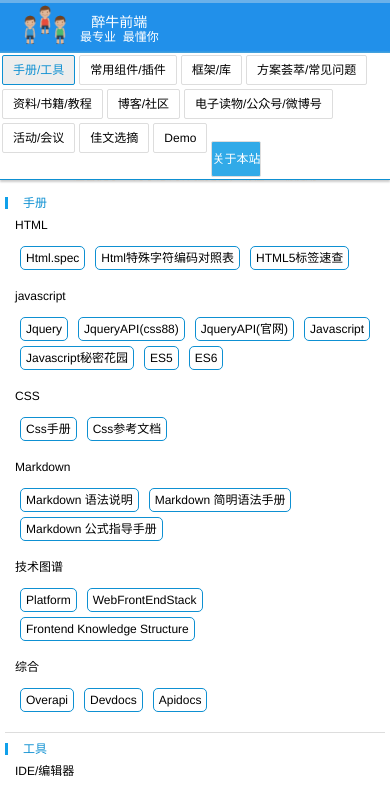
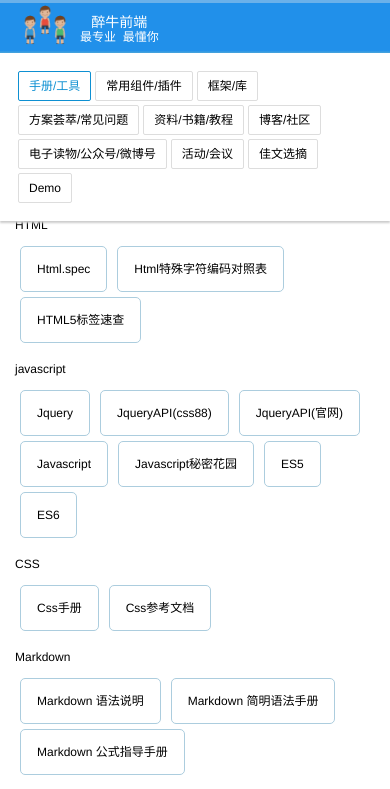
Before and after one commit to ideazhao/f2er-club, a plain HTML site: page index.html in a window 390 px wide. Shown: the top 789 px of the page. Drawn offline with nearby package versions, Linux system fonts and the light colour scheme.

Commit message:
移动端ui优化

```diff
--- a/css/main.css
+++ b/css/main.css
@@ -3,7 +3,8 @@
 /* CSS Document */
  body {
     font-size: 14px;
-    font-family: "Microsoft YaHei","Helvetica Neue", Helvetica, STHeiTi, Arial,sans-serif;
+    font-family: "Arial","Microsoft YaHei","黑体","宋体",sans-serif;
+
     text-align: center;
 }
 article {
@@ -625,10 +626,6 @@ legend {
         margin-bottom: 0;
     }
     .slogan{
-        /*width: 100%;
-        font-size: 12px;
-        line-height: 1.2;
-        margin-top: 5px;*/
         display: none;
     }
     .tips{
@@ -639,7 +636,7 @@ legend {
         display: block;
     }
     /*导航*/
-    .content .sidebar,.sidebar_list.over{
+    .content .sidebar{
         float: none;
         position: fixed;
         z-index: 10;
@@ -654,12 +651,17 @@ legend {
     }
     .sidebar .sidebar_list{
         width: 100%;
+        box-sizing: border-box;
         margin:0;
         padding:0;
         overflow: hidden;
         border-radius: 0;
-        border-bottom: 1px solid #0e90d2;
+        padding: 1rem;
         box-shadow: 0 2px 2px 0 #CCC;
+
+    }
+    .sidebar .sidebar_list.over{
+        display: none;
     }
     .sidebar_list li{
         float: left;
@@ -673,6 +675,12 @@ legend {
     .sidebar_list li.cur{
         border-left-width: 1px;
         border-color: #0e90d2;
+        background: transparent;
+    }
+    .sidebar li.side-about{
+        position: fixed;
+        bottom: 0;
+        width: 100%;
     }
     /*关于*/
     .about .sidebar{
@@ -697,7 +705,7 @@ legend {
         font-size: 12px;
     }
     .content .mainarea li a{
-        padding: 5px;
+        padding: 1rem;
     }
     .content .mainarea,.col-main .mainarea.over{
         float: none;
@@ -713,6 +721,7 @@ legend {
     }
     .item ul li{
         margin: 0 5px 5px 5px;
+        border-color: #accdde;
     }
     .item .mod{
         padding-top: 10px;
--- a/index.html
+++ b/index.html
@@ -1614,7 +1614,7 @@
         </nav>
     </footer>
   </article>
-  <script src="http://apps.bdimg.com/libs/jquery/1.9.1/jquery.min.js"></script>
+  <script src="https://apps.bdimg.com/libs/jquery/1.9.1/jquery.min.js"></script>
   <script type="text/javascript">
       $(function(){
           var $li=$("aside ul li")
@@ -1632,9 +1632,9 @@
               var $Height=$(window).scrollTop();
 
               if($Height>105){
-                    $(".sidebar_list").addClass('over');
+                    $(".sidebar_list,.main-wrap").addClass('over');
               } else{
-                    $(".sidebar_list").removeClass('over');
+                    $(".sidebar_list,.main-wrap").removeClass('over');
                     }
               })
         $('.col-main .mainarea').css("min-height",$win-269+'px');
```
